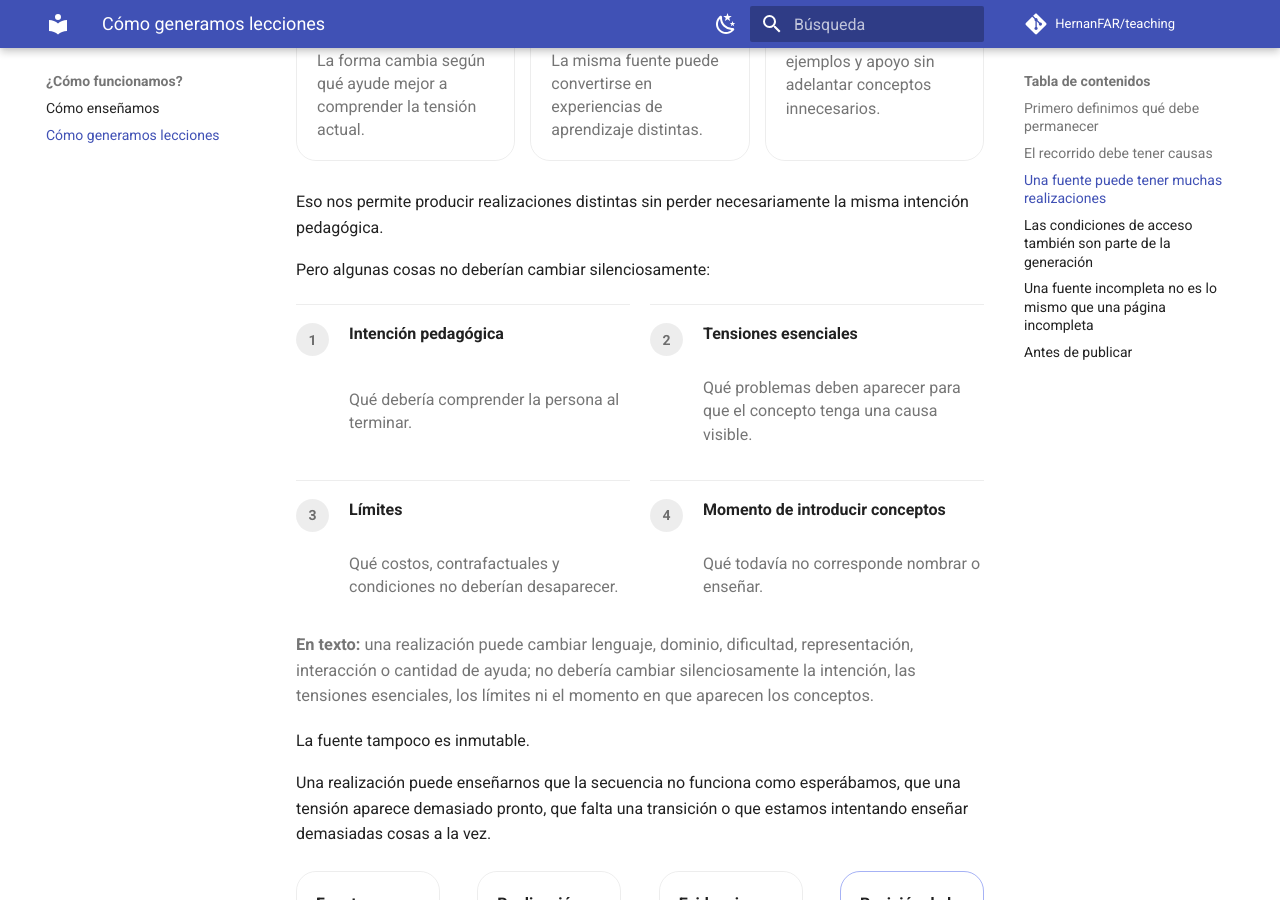
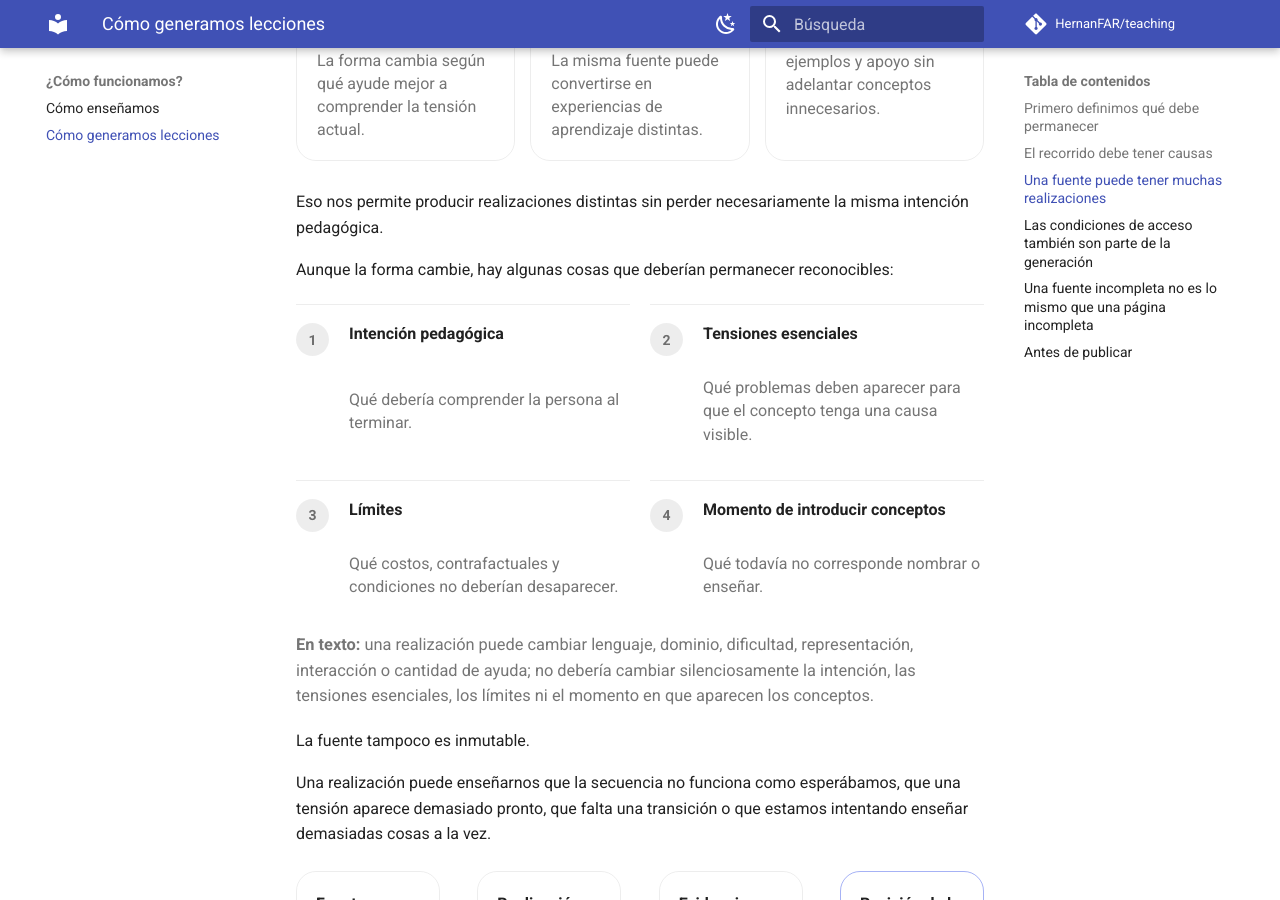
Before and after one commit to HernanFAR/teaching, an MkDocs documentation site: the page built from docs/about/lesson-generation.md, in a window 1280 px wide and 900 px high, scrolled down 2697 px. Built offline with MkDocs 1.6.1 and Material for MkDocs 9.7.7, drawn with Linux system fonts in a browser that asks for light colours; comment, search, counter and statistics services are not loaded.

Commit message:
docs: soften realization invariants transition

```diff
--- a/docs/about/lesson-generation.md
+++ b/docs/about/lesson-generation.md
@@ -175,7 +175,7 @@ La misma intención pedagógica puede expresarse de distintas formas.
 
 Eso nos permite producir realizaciones distintas sin perder necesariamente la misma intención pedagógica.
 
-Pero algunas cosas no deberían cambiar silenciosamente:
+Aunque la forma cambie, hay algunas cosas que deberían permanecer reconocibles:
 
 <div class="realization-invariants">
 
@@ -205,7 +205,7 @@ Pero algunas cosas no deberían cambiar silenciosamente:
 
 </div>
 
-<p class="visual-equivalent"><strong>En texto:</strong> una realización puede cambiar lenguaje, dominio, dificultad, representación, interacción o cantidad de ayuda; no debería cambiar silenciosamente la intención, las tensiones esenciales, los límites ni el momento en que aparecen los conceptos.</p>
+<p class="visual-equivalent visual-equivalent--subtle"><strong>En texto:</strong> una realización puede cambiar lenguaje, dominio, dificultad, representación, interacción o cantidad de ayuda; no debería cambiar silenciosamente la intención, las tensiones esenciales, los límites ni el momento en que aparecen los conceptos.</p>
 
 La fuente tampoco es inmutable.
 
@@ -241,7 +241,7 @@ Una realización puede enseñarnos que la secuencia no funciona como esperábamo
 
 </div>
 
-<p class="visual-equivalent"><strong>En texto:</strong> la fuente produce realizaciones, pero las realizaciones también producen evidencia que puede justificar revisar la fuente.</p>
+<p class="visual-equivalent visual-equivalent--subtle"><strong>En texto:</strong> la fuente produce realizaciones, pero las realizaciones también producen evidencia que puede justificar revisar la fuente.</p>
 
 ## Las condiciones de acceso también son parte de la generación
 
```
